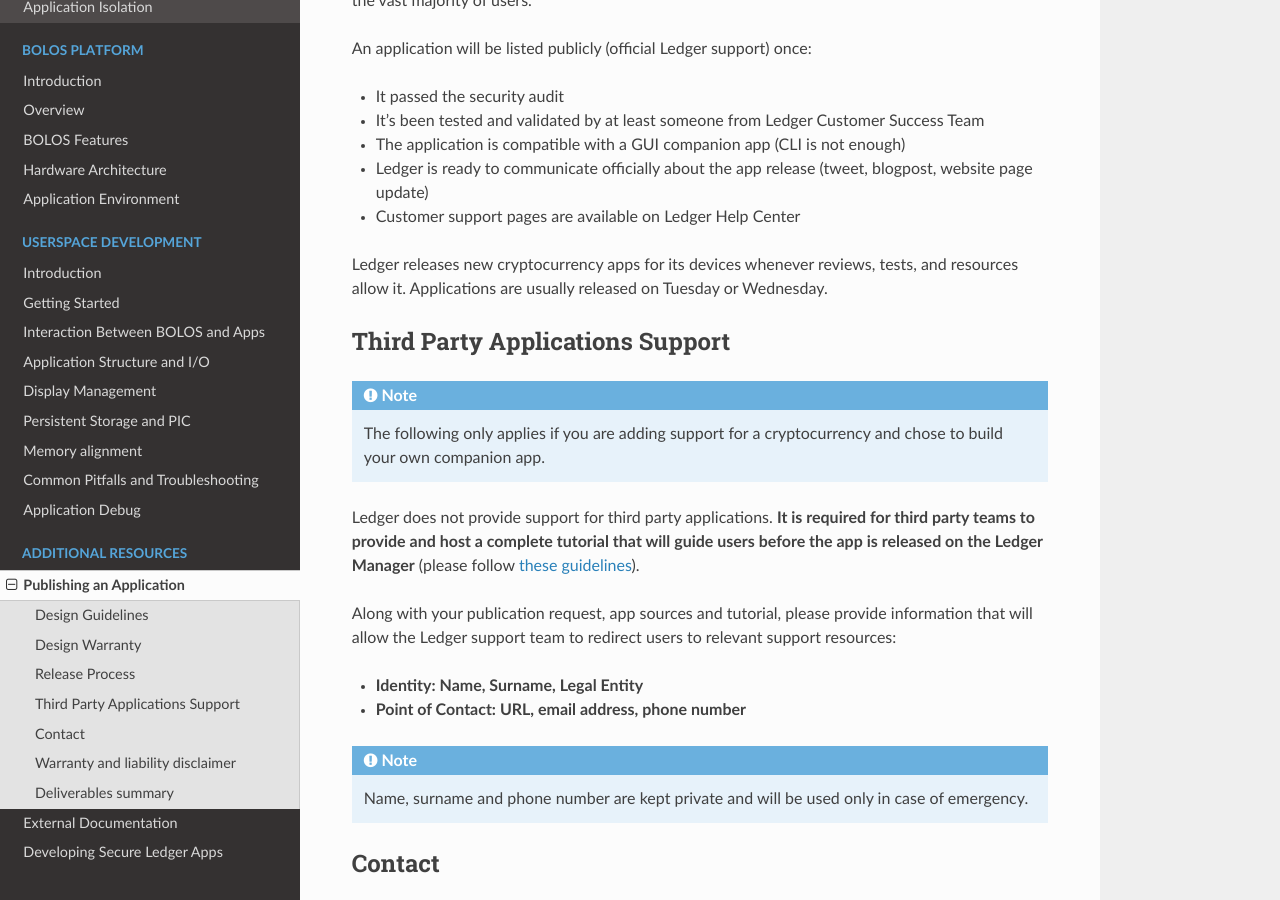
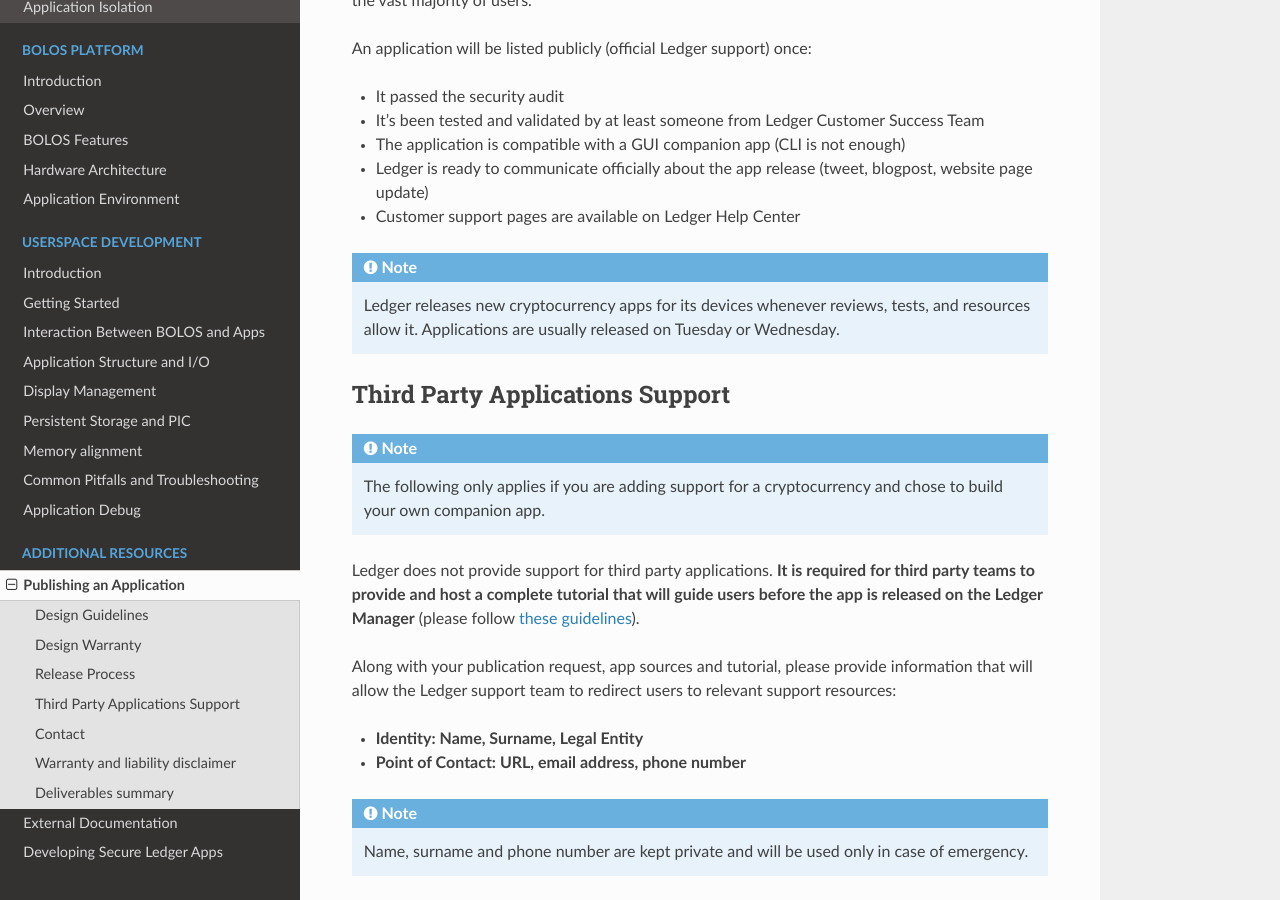
Before and after one commit to LedgerHQ/ledger-dev-doc, a Sphinx documentation site: the page built from source/additional/publishing_an_app.rst, in a window 1280 px wide and 900 px high, scrolled down 7433 px. Built offline with Sphinx 7.4.7 and the Read the Docs theme 2.0.0, drawn with Linux system fonts in a browser that asks for light colours.

```diff
--- a/source/additional/publishing_an_app.rst
+++ b/source/additional/publishing_an_app.rst
@@ -222,11 +222,10 @@ An application will be listed publicly (official Ledger support) once:
 * Customer support pages are available on Ledger Help Center
 
 
-
 .. note::
 
-Ledger releases new cryptocurrency apps for its devices whenever reviews, tests, and resources allow it. Applications are usually released on Tuesday or Wednesday.
 
+   Ledger releases new cryptocurrency apps for its devices whenever reviews, tests, and resources allow it. Applications are usually released on Tuesday or Wednesday.
 
 
 
```
